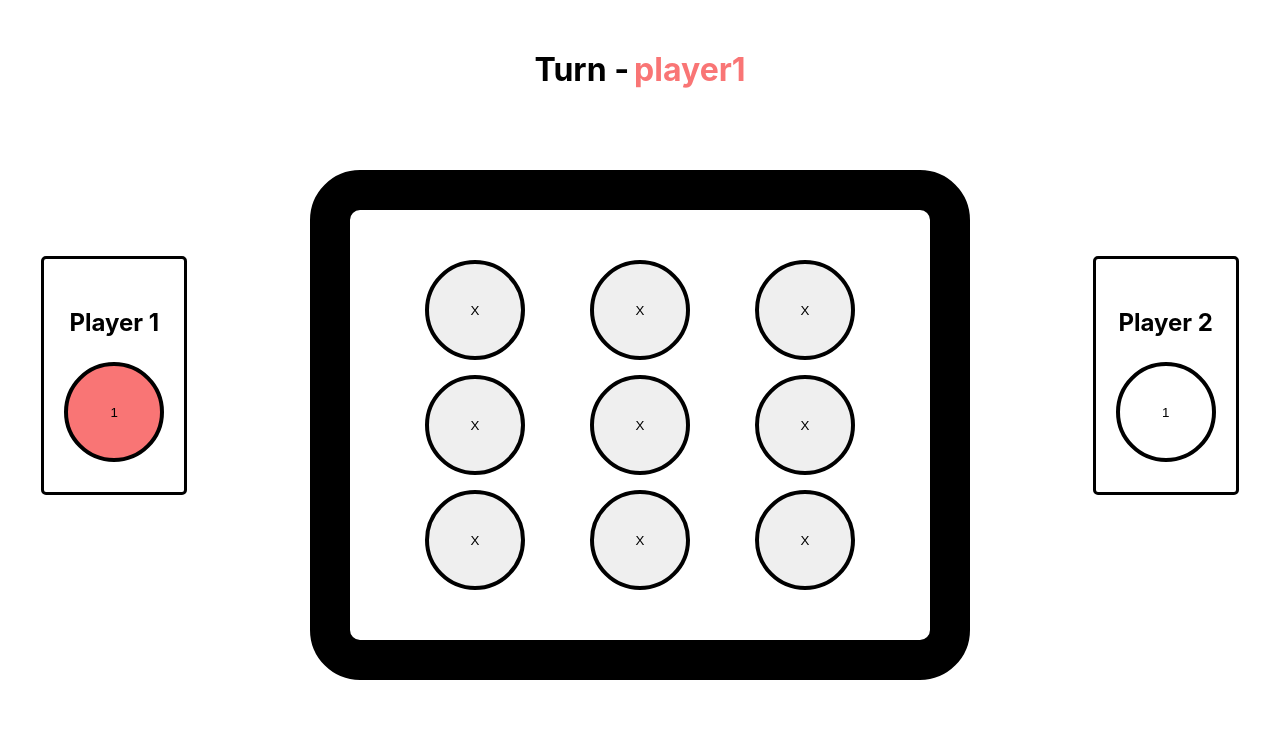
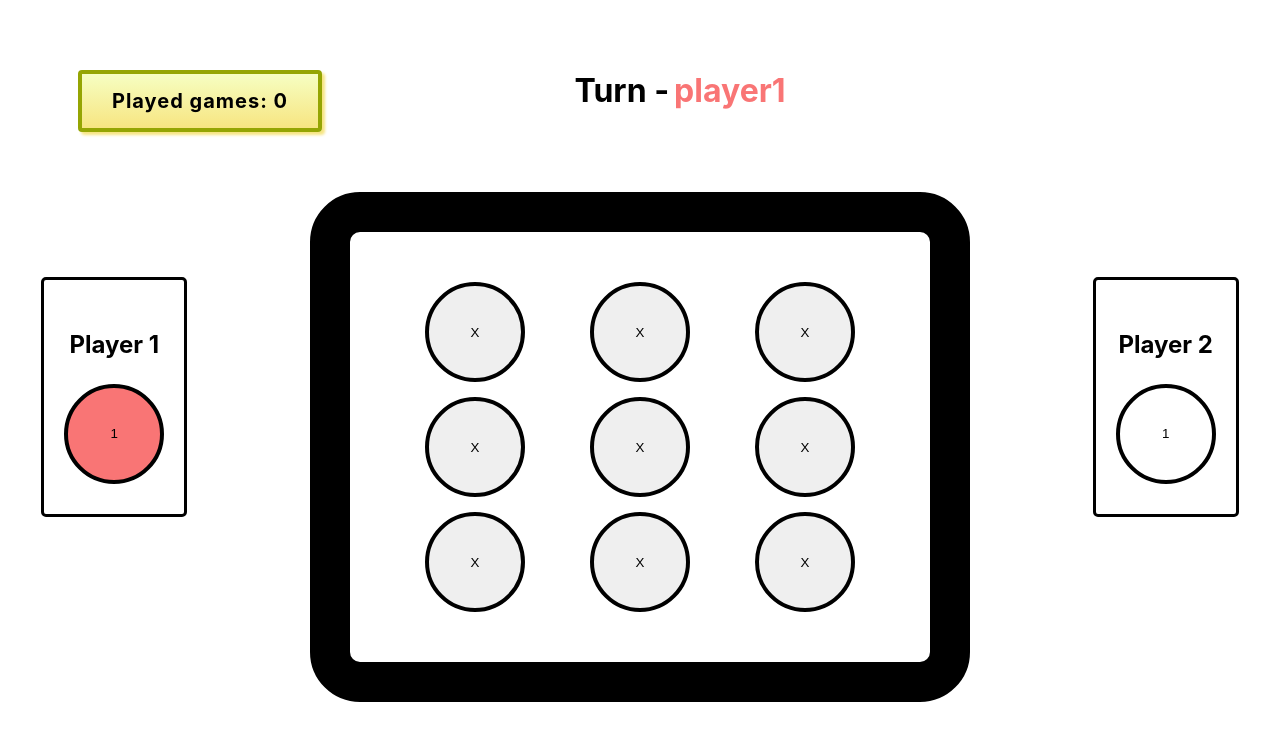
Before and after one commit to javirro/three-in-row, a React (Create React App) app: page / in a window 1280 px wide. Shown: the top 740 px of the page. Built offline with nearby package versions, Linux system fonts and the light colour scheme.

Commit message:
Add played games info

```diff
--- a/src/routes/Main.jsx
+++ b/src/routes/Main.jsx
@@ -22,8 +22,8 @@ const Main = () => {
   const [winner, setWinner] = useState(undefined)
   const [showError, setShowError] = useState(undefined)
   const buttons = [1, 2, 3, 4, 5, 6, 7, 8, 9]
-  console.log("games", localStorage.getItem("games"))
-  console.log("wins1", localStorage.getItem("player1Wins"))
+  const playedGames = localStorage.getItem("games") ?? 0
+
 
   const chooseOne = number => {
     const newChosen = [false, false, false]
@@ -39,8 +39,7 @@ const Main = () => {
     const result = calculateWinner(positions)
     if (result) {
       setWinner(result)
-      const currentGames = localStorage.getItem("games")
-      localStorage.setItem("games", currentGames ? Number(currentGames) + 1 : 1)
+      localStorage.setItem("games", localStorage.getItem("games") ? Number(localStorage.getItem("games")) + 1 : 1)
       if (result === CONSTANT.player1) {
         const wins1 = localStorage.getItem("player1Wins")
         localStorage.setItem("player1Wins", wins1 ? Number(wins1) + 1 : 1)
@@ -55,6 +54,9 @@ const Main = () => {
   return (
     <>
       <header className="header-section">
+        <div className="played-games">
+         Played games:  {playedGames}
+        </div>
         <h1> Turn -<span className={`${turn === CONSTANT.player1 ? "red" : "blue"}`}> {turn} </span></h1>
       </header>
       <main className="flex-container">
--- a/src/styles/main.css
+++ b/src/styles/main.css
@@ -16,15 +16,23 @@
     border-radius: 10px;
 }
 
-.player {
-    display: flex;
-    justify-content: center;
-    align-items: center;
-    flex-direction: column;
-    gap: 5px;
-    border: 3px solid black;
-    border-radius: 5px;
-    padding: 30px 20px;
+.header-section {
+    display: grid;
+    place-items: center;
+    grid-template-columns: repeat(3, 400px);
+    gap: 80px
+}
+
+.played-games {
+    margin-top: 50px;
+    padding: 15px 30px;
+    font-size: 20px;
+    font-weight: bold;
+    letter-spacing: 1px;
+    border: 4px solid rgb(149, 165, 3);
+    border-radius: 4px;
+    background: linear-gradient(rgb(246, 254, 194), rgb(247, 229, 129));
+    box-shadow: 3px 3px 3px rgb(247, 229, 129);
 }
 
 h1 {
@@ -45,3 +53,14 @@ h1 {
     margin-left: 5px;
     color: rgb(117, 198, 249);
 }
+
+.player {
+    display: flex;
+    justify-content: center;
+    align-items: center;
+    flex-direction: column;
+    gap: 5px;
+    border: 3px solid black;
+    border-radius: 5px;
+    padding: 30px 20px;
+}
```
